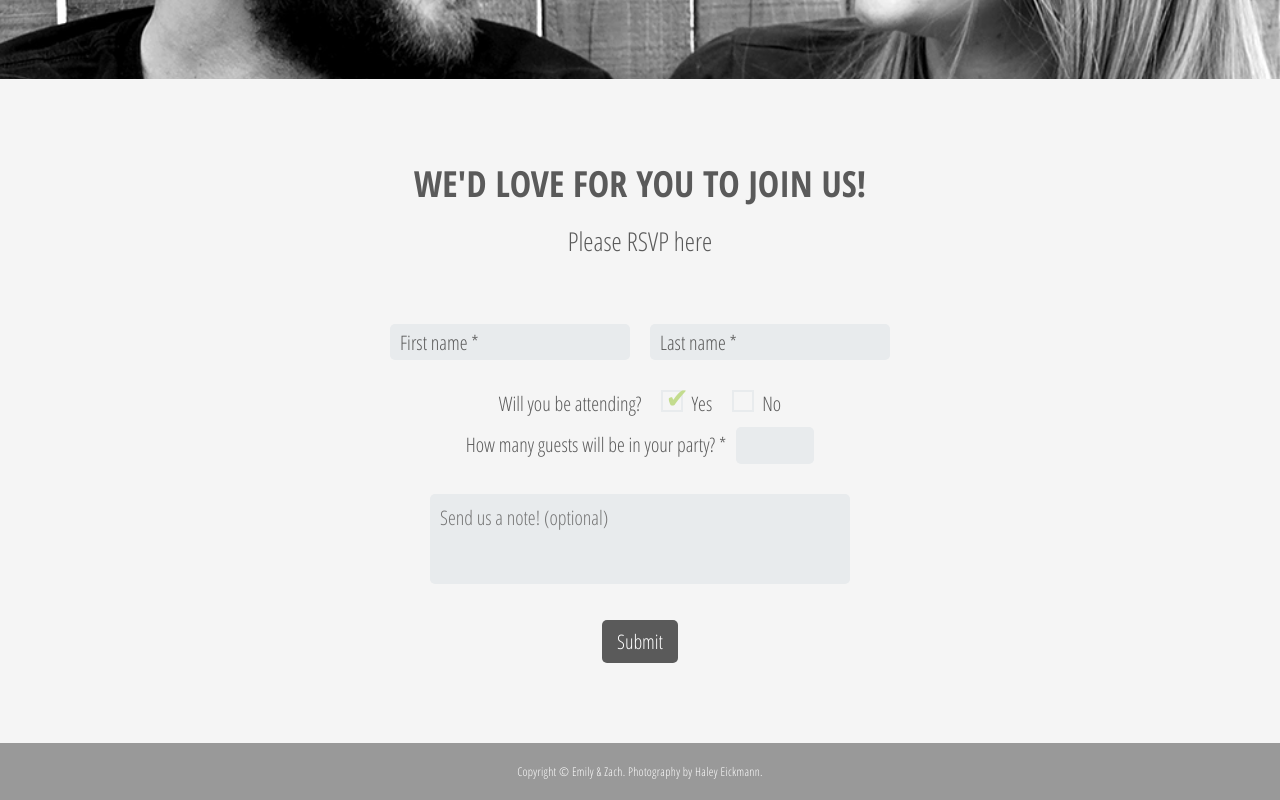
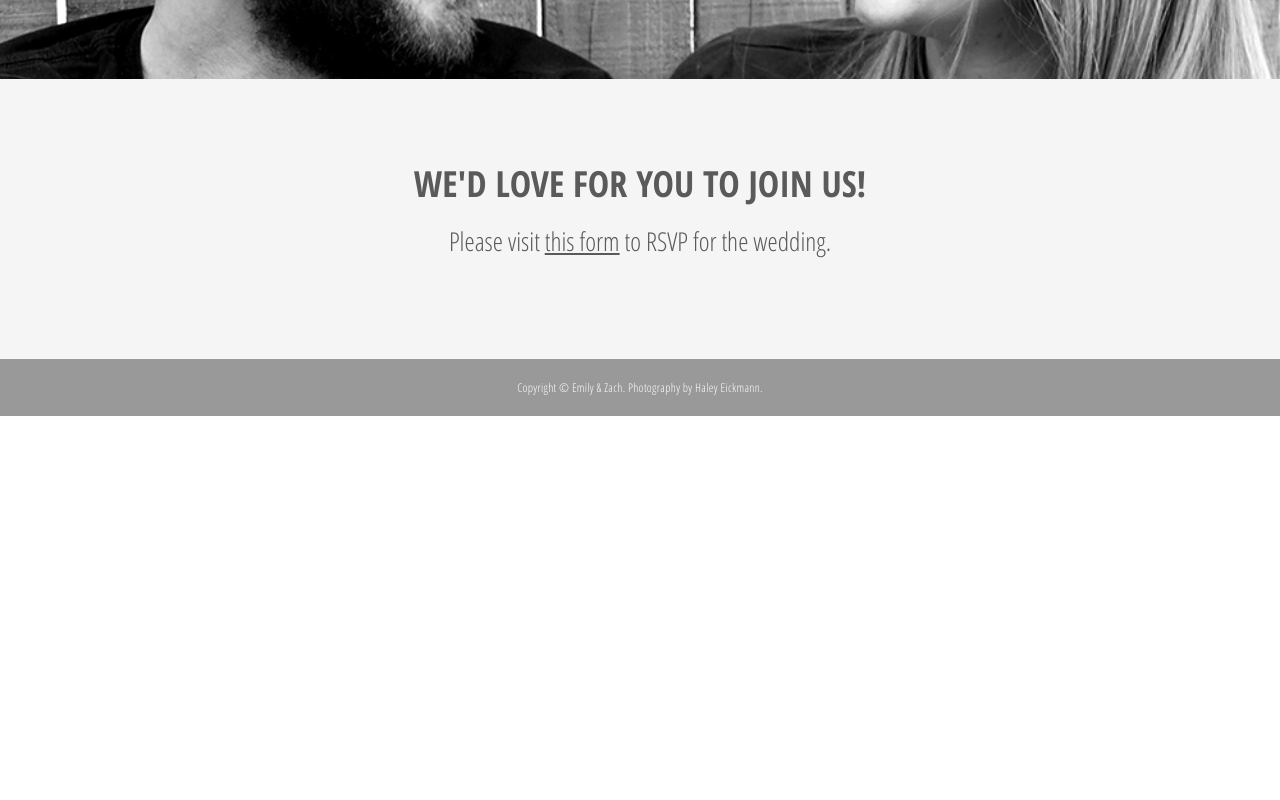
Before and after one commit to cmwint/ez-wedding-website, a React (Create React App) app: page / in a window 1280 px wide. Shown: the part 3039-3839 px from the top of the page. After the commit the page ends 3455 px from the top, so only its background shows below. Built offline with nearby package versions, Linux system fonts and the light colour scheme; the HTML template or start-up script is replaced by a standard one.

Commit message:
Add link to google form

```diff
--- a/src/Form/Form.css
+++ b/src/Form/Form.css
@@ -17,211 +17,21 @@
   text-transform: uppercase;
 }
 
-.form__inner > h3 {
-  margin: 0 0 40px;
+.form__inner h3 {
+  margin: 0 0 20px;
   font-size: 26px;
   font-weight: 100;
   text-align: center;
   color: #5a5a5a;
 }
 
-/*
-****** Names ******
-*/
-
-.form__names {
-  margin-bottom: 20px;
-}
-
-.form__names label {
-  position: relative;
-  display: inline-block;
-  width: 100%;
-  margin-top: 15px;
-  padding: 10px 0;
-}
-
-.form__names label:first-child {
-  margin-right: 0px;
-}
-
-.form__names label:last-child {
-  margin-left: 0px;
-}
-
-.form__names label.active span {
-  top: -20px;
-  font-size: 17px;
-}
-
-.form__names label span {
-  position: absolute;
-  top: 8px;
-  left: 0;
-  display: block;
-  padding: 7px 10px;
-  text-align: left;
+.form__inner a {
+  color: #5a5a5a;
   transition: 200ms;
 }
 
-.form__names input {
-  padding: 10px;
-  border-radius: 5px;
-  border: none;
-  background: #e8ebed;
-  color: #5a5a5a;
-  font-size: 14px;
-  width: calc(100% - 20px);
-}
-
-.form__names input:focus {
-  outline-color: #c3dc8e;
-}
-
-/*
-****** Attendance ******
-*/
-
-.form__attendance {
-  margin-bottom: 20px;
-}
-
-.form__attendance > span {
-  display: block;
-  margin-bottom: 10px;
-}
-
-.form__attendance label {
-  position: relative;
-  margin-left: 20px;
-}
-
-.form__attendance label.active:after {
-  display: inline-block;
-}
-
-.form__attendance input {
-  display: none;
-}
-
-.form__attendance label span {
-  padding-left: 30px;
-}
-
-.form__attendance label:before {
-  content: '';
-  position: absolute;
-  width: 18px;
-  height: 18px;
-  border: 2px solid #e8ebed;
-}
-
-.form__attendance label:after {
-  content: '\2714';
-  position: absolute;
-  top: -12px;
-  font-size: 28px;
-  left: 4px;
-  display: none;
+.form__inner a:hover {
   color: #c3dc8e;
-}
-
-.form__number input {
-  border: none;
-  background: #e8ebed;
-  padding: 7px;
-  margin-left: 10px;
-  font-size: 20px;
-  border-radius: 5px;
-  color: #5a5a5a;
-}
-
-.form__number input:focus {
-  outline-color: #c3dc8e
-}
-
-.form__number span {
-  display: block;
-  margin-bottom: 10px;
-}
-
-/*
-****** Memo ******
-*/
-.form__memo {
-  margin-top: 30px;
-}
-
-.form__memo textarea {
-  border: none;
-  background: #e8ebed;
-  border-radius: 5px;
-  resize: none;
-  height: 70px;
-  width: calc(100% - 20px);
-  font-size: 20px;
-  padding: 10px;
-  color: #5a5a5a;
-  font-family: 'Open Sans Condensed', sans-serif;
-}
-
-.form__memo textarea:focus {
-  outline-color: #c3dc8e;
-}
-
-.form button {
-  margin-top: 30px;
-  padding: 8px 15px;
-  font-size: 20px;
-  font-family: 'Open Sans Condensed', sans-serif;
-  border: none;
-  color: white;
-  background-color: #5a5a5a;
-  border-radius: 5px;
-  transition: 200ms;
-  cursor: pointer;
-}
-
-.form button:hover {
-  background-color: #999;
-}
-
-@media (min-width: 600px) {
-  .form__names label {
-    margin-bottom: 0px;
-    width: auto;
-  }
-
-  .form__names label:first-child {
-    margin-right: 10px;
-  }
-
-  .form__names label:last-child {
-    margin-left: 10px;
-  }
-
-  .form__names input {
-    min-width: 220px;
-    width: auto;
-  }
-
-  .form__attendance {
-    margin-bottom: 10px;
-  }
-
-  .form__attendance > span {
-    display: inline;
-    margin-bottom: 0px;
-  }
-
-  .form__number span {
-    display: inline;
-    margin-bottom: 0px;
-  }
-
-  .form__memo textarea {
-    width: 400px;
-  }
 }
 
 @media (min-width: 400px) {
--- a/src/Form/Form.js
+++ b/src/Form/Form.js
@@ -1,99 +1,19 @@
 import React, { Component } from 'react';
 import './Form.css';
 
-  class Form extends Component {
-  constructor(props) {
-    super(props);
-    this.state = {
-      attendingOption: 'yes',
-      activeFirst: false,
-      activeLast: false
-    };
-  }
-
-  handleBlurEvent = (e) => {
-    if(e.target.value !== '') {
-      return (e.target.name === 'firstname') ? this.setState({activeFirst: true}) : this.setState({activeLast: true})
-    }
-    return (e.target.name === 'firstname') ? this.setState({activeFirst: false}) : this.setState({activeLast: false})
-  }
-
-  handleFocusEvent = (e) => {
-    return (e.target.name === 'firstname') ? this.setState({activeFirst: true}) : this.setState({activeLast: true})
-  }
-  handleInputFilled = (e) => {
-    if(e.target.value !== '') {
-      return (e.target.name === 'firstname') ? this.setState({activeFirst: true}) : this.setState({activeLast: true})
-    }
-    return (e.target.name === 'firstname') ? this.setState({activeFirst: false}) : this.setState({activeLast: false})
-  }
-
-  handleOptionChange = (e) => {
-    this.setState({
-      attendingOption: e.target.value
-    });
-  }
+class Form extends Component {
 
   render() {
     return (
       <div className="form">
         <div className="form__inner">
           <h2>We'd love for you to join us!</h2>
-          <h3>Please RSVP here</h3>
-          <form id="rsvp">
-            <div className="form__names">
-              <label className={this.state.activeFirst ? 'active' : ''}>
-                <span>First name *</span>
-                <input
-                  type="text"
-                  name="firstname"
-                  required
-                  onBlur={this.handleBlurEvent}
-                  onFocus={this.handleFocusEvent}
-                  onChange={this.handleInputFilled} />
-              </label>
-              <label className={this.state.activeLast ? 'active' : ''}>
-                <span>Last name *</span>
-                <input
-                  type="text"
-                  name="lastname"
-                  required
-                  onBlur={this.handleBlurEvent}
-                  onFocus={this.handleFocusEvent}
-                  onChange={this.handleInputFilled} />
-              </label>
-            </div>
-            <div className="form__attendance">
-              <span>Will you be attending?</span>
-              <label className={this.state.attendingOption === 'yes' ? 'active' : ''}>
-                <input type="radio"
-                name="attendance" value="yes"
-                onChange={this.handleOptionChange}/>
-                <span>Yes</span>
-              </label>
-              <label className={this.state.attendingOption === 'no' ? 'active' : ''}>
-                <input type="radio"
-                name="attendance" value="no"
-                onChange={this.handleOptionChange}/>
-                <span>No</span>
-              </label>
-            </div>
-            {this.state.attendingOption === 'yes' &&
-              <div className="form__number">
-                <label>
-                  <span>How many guests will be in your party? *</span>
-                  <input required type="number" name="guests" min="1" max="10" />
-                </label>
-              </div>
-            }
-            <div className="form__memo">
-              <textarea name="memo" placeholder='Send us a note! (optional)'></textarea>
-            </div>
-            <button type="submit" form="rsvp" value="Submit">Submit</button>
-          </form>
+          <h3>Please visit <a href="https://docs.google.com/forms/d/e/1FAIpQLSd2LkZmC78s-OR0sH2KxjlflU2ys-Dak0C3pwS-0d2MifdmZA/viewform" target="_blank">this form</a> to RSVP for the wedding.
+          </h3>
         </div>
       </div>
     );
   }
 }
+
 export default Form;
```
